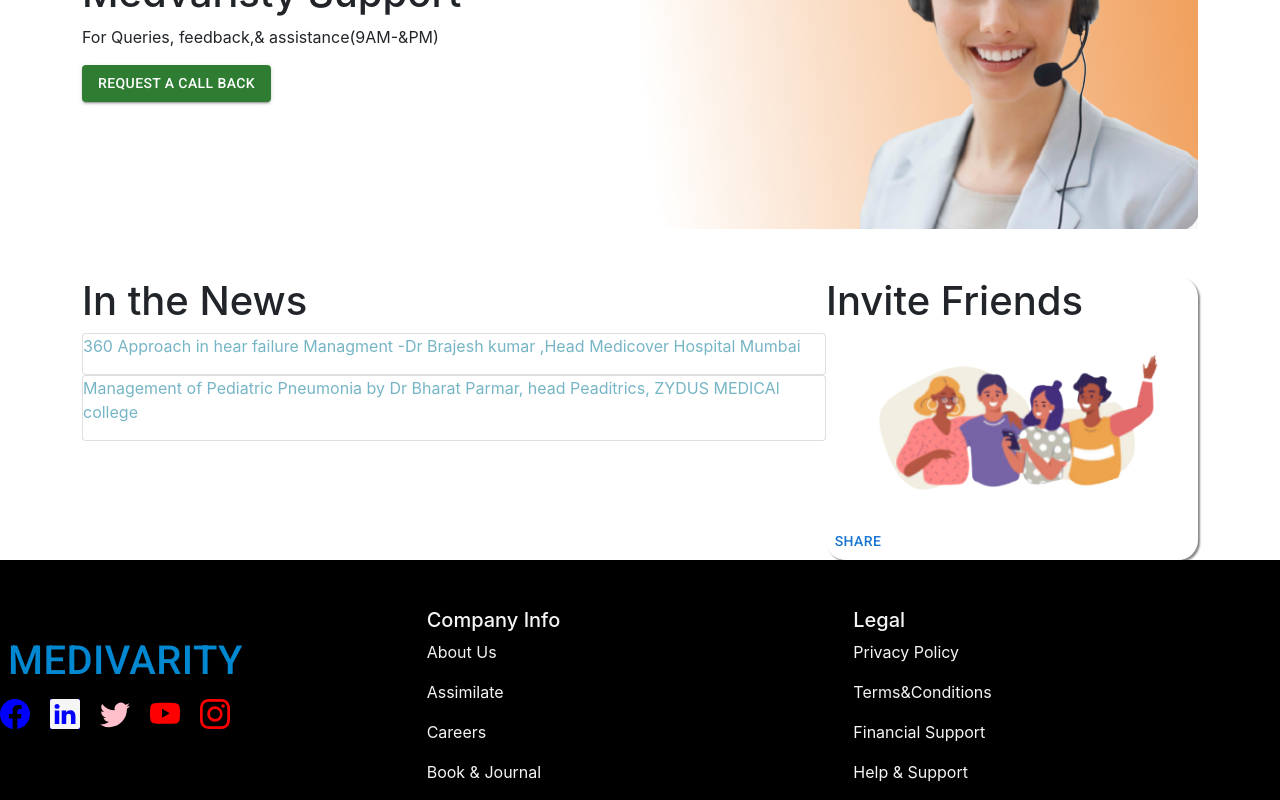
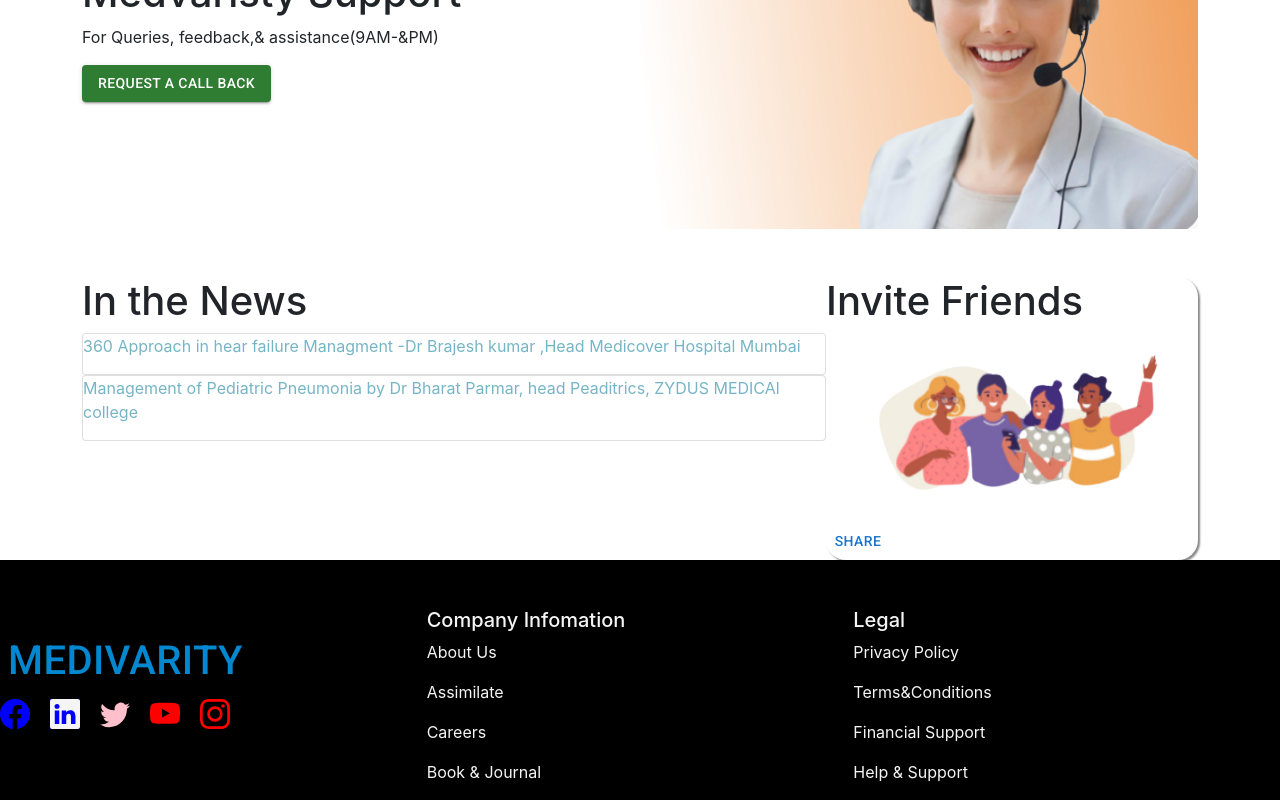
Before and after one commit to Mahesh262/ShoppingReduxToolkit, a React (Create React App) app: page / in a window 1280 px wide. Shown: the part 3174-3974 px from the top of the page. Built offline with nearby package versions, Linux system fonts and the light colour scheme.

Commit message:
first commit

```diff
--- a/src/Assessment/Footer.jsx
+++ b/src/Assessment/Footer.jsx
@@ -110,7 +110,7 @@ const Footer = () => {
       </Col>
       <Col xl={8} className='pt-5' style={{display:"flex",justifyContent:"center", color:"whitesmoke", alignItems:"center"}}>
 <Col xl={6}>
-<div><h5>Company Info</h5>  </div>
+<div><h5>Company Infomation</h5>  </div>
 <div>
   <p>About Us</p>
   <p>Assimilate</p>
```
